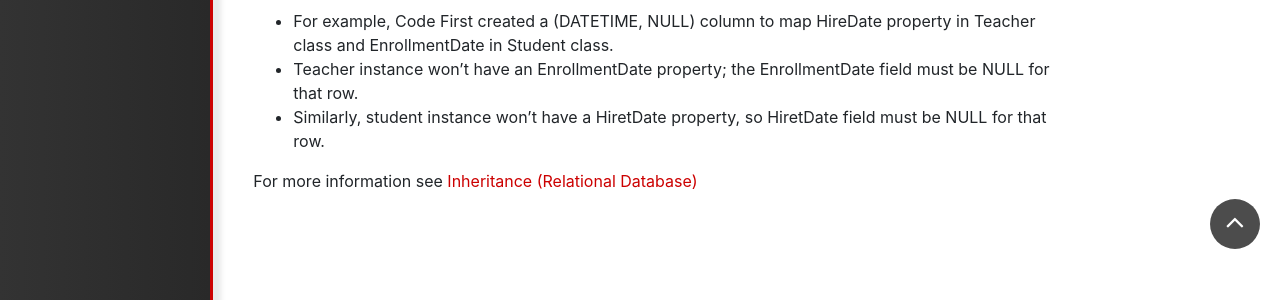
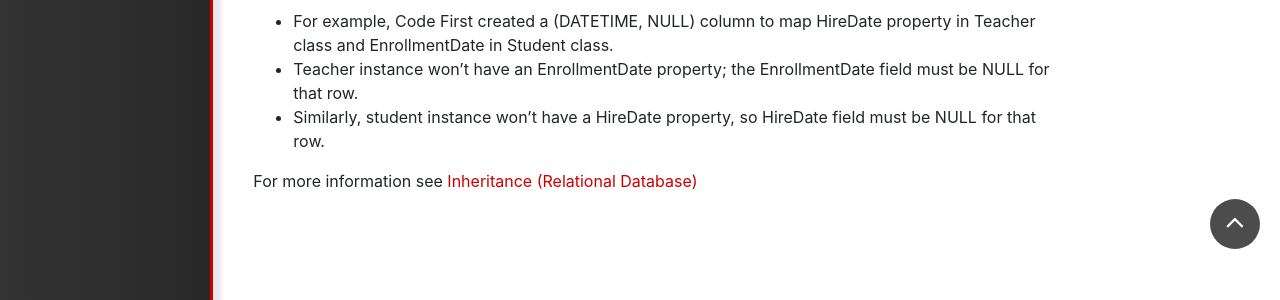
Before and after one commit to zzzprojects/EntityFrameworkCore, a Jekyll site: the page built from docs/pages/getting-started/model/inheritance.md, in a window 1280 px wide and 900 px high, scrolled down 2197 px. Shown: the part 591-891 px from the top of the window. Built offline with Jekyll 4.4.1, drawn with Linux system fonts in a browser that asks for light colours; nearby versions of some CDN libraries; our own code applies the rules of GitHub Pages for plain Markdown files.

Commit message:
Update inheritance.md

```diff
--- a/docs/pages/getting-started/model/inheritance.md
+++ b/docs/pages/getting-started/model/inheritance.md
@@ -86,6 +86,6 @@ TPH has one major problem, Columns for properties declared by subclasses will be
 
  - For example, Code First created a (DATETIME, NULL) column to map HireDate property in Teacher class and EnrollmentDate in Student class.
  - Teacher instance won't have an EnrollmentDate property; the EnrollmentDate field must be NULL for that row.
- - Similarly, student instance won't have a HiretDate property, so HiretDate field must be NULL for that row.
+ - Similarly, student instance won't have a HireDate property, so HireDate field must be NULL for that row.
 
 For more information see [Inheritance (Relational Database)](https://docs.microsoft.com/en-us/ef/core/modeling/relational/inheritance)
```
